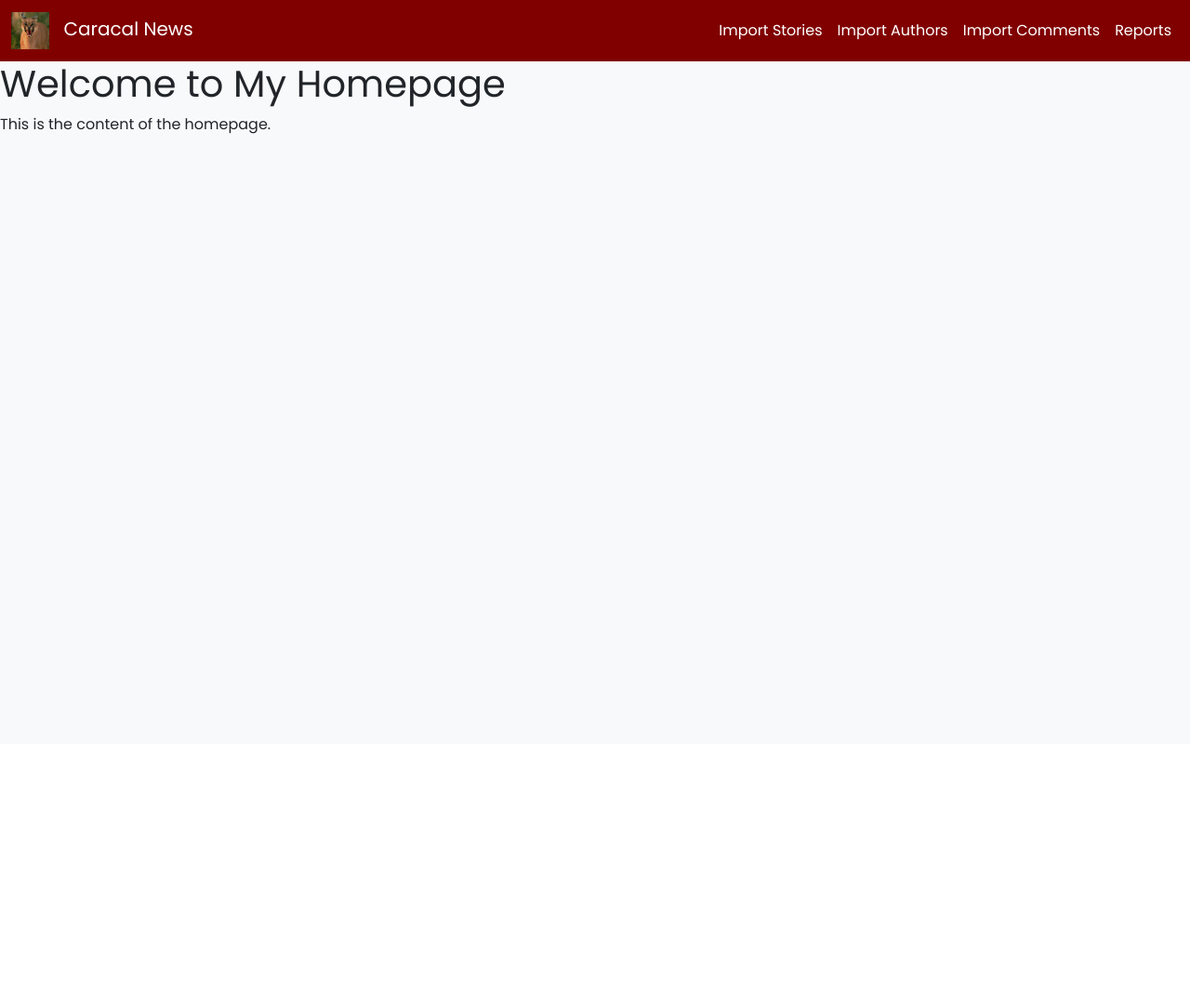
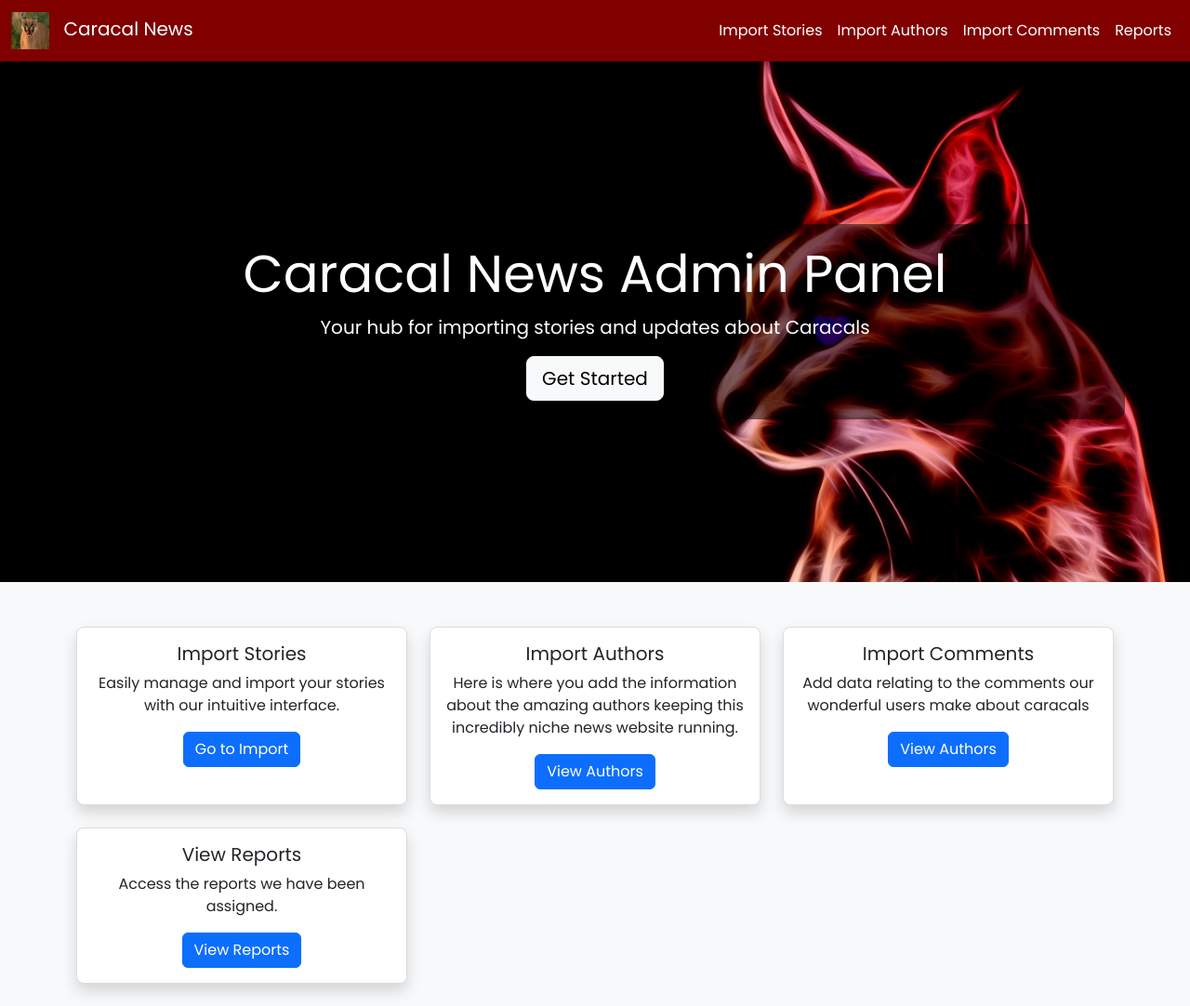
Before and after one commit to kmagana5/CS370Project, a PHP site: page / in a window 1280 px wide. Shown: the whole page at 93% size. Before the commit the page ends 144 px from the top, so only its background shows below. Run offline with PHP 8.4, Linux system fonts and the light colour scheme.

Commit message:
i cooked (homepage)

```diff
--- a/index.php
+++ b/index.php
@@ -1,7 +1,57 @@
 <?php include 'header.php'; ?>
 <main>
-    <h1>Welcome to My Homepage</h1>
-    <p>This is the content of the homepage.</p>
+    <!-- Hero Section -->
+    <section class="hero text-white d-flex align-items-center" style="background: url('assets/caracalhome.jpg') center center/cover no-repeat; height: 70vh;">
+        <div class="container text-center" style="background: rgba(0, 0, 0, 0.5); padding: 20px; border-radius: 10px;">
+            <h1 class="display-4">Caracal News Admin Panel</h1>
+            <p class="lead">Your hub for importing stories and updates about Caracals</p>
+            <a href="importStoryData.php" class="btn btn-light btn-lg">Get Started</a>
+        </div>
+    </section>
+
+
+    <!-- Imports and reports ections -->
+    <section class="container mt-5">
+        <div class="row text-center">
+            <div class="col-md-4 mb-4">
+                <div class="card h-100 shadow">
+                    <div class="card-body">
+                        <h5 class="card-title">Import Stories</h5>
+                        <p class="card-text">Easily manage and import your stories with our intuitive interface.</p>
+                        <a href="importStoryData.php" class="btn btn-primary">Go to Import</a>
+                    </div>
+                </div>
+            </div>
+            <div class="col-md-4 mb-4">
+                <div class="card h-100 shadow">
+                    <div class="card-body">
+                        <h5 class="card-title">Import Authors</h5>
+                        <p class="card-text">Here is where you add the information about the amazing authors keeping this incredibly niche news website running.</p>
+                        <a href="importpizzadata.php" class="btn btn-primary">View Authors</a>
+                    </div>
+                </div>
+            </div>
+            <div class="col-md-4 mb-4">
+                <div class="card h-100 shadow">
+                    <div class="card-body">
+                        <h5 class="card-title">Import Comments</h5>
+                        <p class="card-text">Add data relating to the comments our wonderful users make about caracals</p>
+                        <a href="importpizzadata.php" class="btn btn-primary">View Authors</a>
+                    </div>
+                </div>
+            </div>
+            <div class="col-md-4 mb-4">
+                <div class="card h-100 shadow">
+                    <div class="card-body">
+                        <h5 class="card-title">View Reports</h5>
+                        <p class="card-text">Access the reports we have been assigned.</p>
+                        <a href="#" class="btn btn-primary">View Reports</a>
+                    </div>
+                </div>
+            </div>
+        </div>
+    </section>
 </main>
+<script src="js/bootstrap.bundle.js"></script>
 </body>
 </html>
```
Also changed, not shown: header.php (+0 -25 lines), assets/caracalhome.jpg (added).
